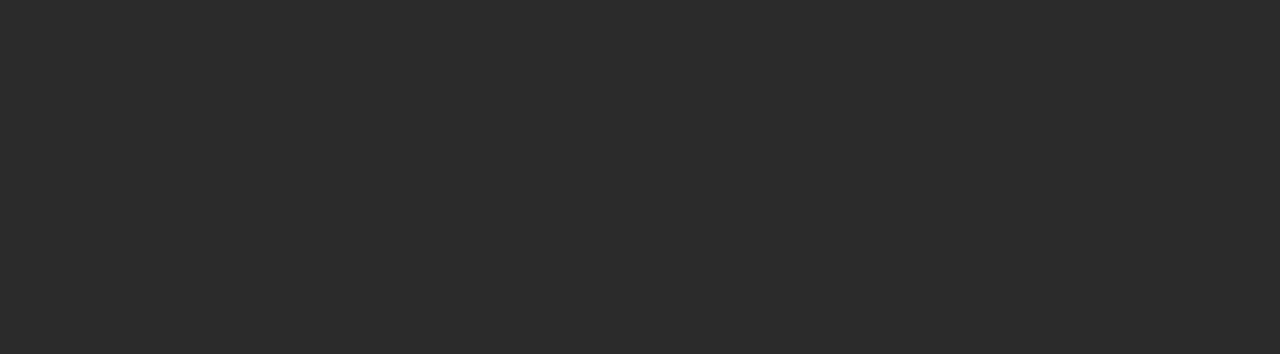
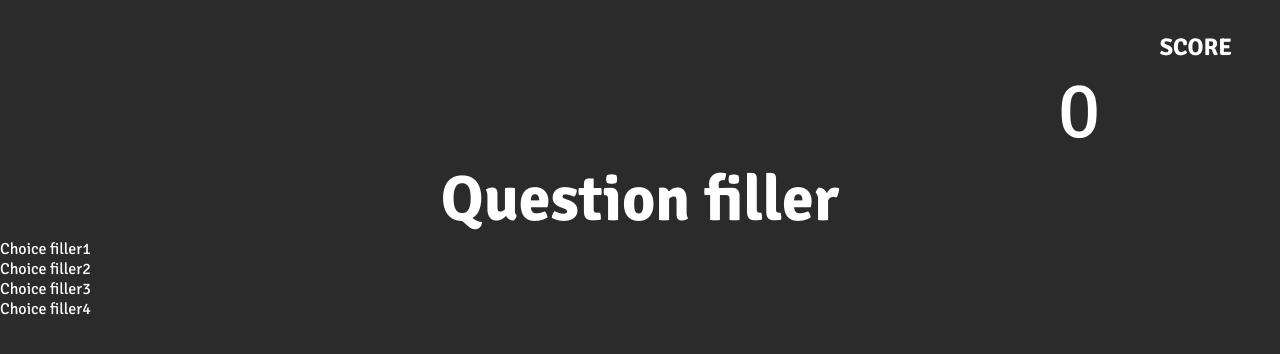
Before and after one commit to kctffs/geography-quiz, a plain HTML site: page game.html in a window 1280 px wide. Drawn offline with Linux system fonts and the light colour scheme.

Commit message:
created structure for js in the game html

```diff
--- a/assets/css/style.css
+++ b/assets/css/style.css
@@ -47,7 +47,7 @@ body {
 
 #are-you-ready {
     font-size: 2rem;
-    margin-top: 5rem;
+    margin-top: 1.5rem;
     text-align: center;
     text-transform: uppercase;
 }
@@ -68,3 +68,22 @@ body {
     cursor: pointer;
     border: solid 4px red;
 }
+
+/* Game Screen */
+#score-text {
+    font-size: 1.5rem;
+    text-align: right;
+    text-transform: uppercase;
+    padding: 2rem 3rem 0 0;
+}
+
+#score-num {
+    font-size: 5rem;
+    text-align: right;
+    padding-right: 14%;
+}
+
+#question {
+    font-size: 4rem;
+    text-align: center;
+}
--- a/game.html
+++ b/game.html
@@ -17,9 +17,23 @@
 </head>
 <body>
     <div id="game">
-        <div id="score"></div>
-        <h1 id="question"></h1>
-        <div id="choices"></div>
+        <div class="score-system">
+            <h1 id="score-text">Score</h1>
+            <p id="score-num">0</p>
+        </div>
+        <h1 id="question">Question filler</h1>
+        <div class="choices">
+            <p class="choices-text" data-number="1">Choice filler1</p>
+        </div>
+        <div class="choices">
+            <p class="choices-text" data-number="2">Choice filler2</p>
+        </div>
+        <div class="choices">
+            <p class="choices-text" data-number="3">Choice filler3</p>
+        </div>
+        <div class="choices">
+            <p class="choices-text" data-number="4">Choice filler4</p>
+        </div>
     </div>
 <!-- Font Awesome JS kit -->
     <script src="https://kit.fontawesome.com/0ec817fda2.js" crossorigin="anonymous"></script>
```
